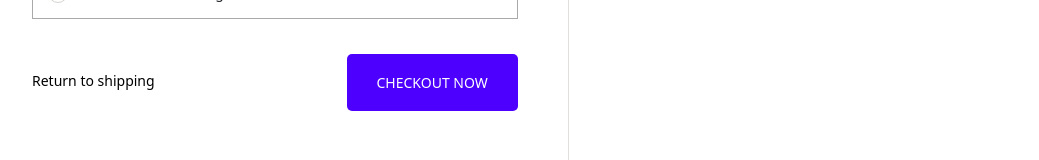
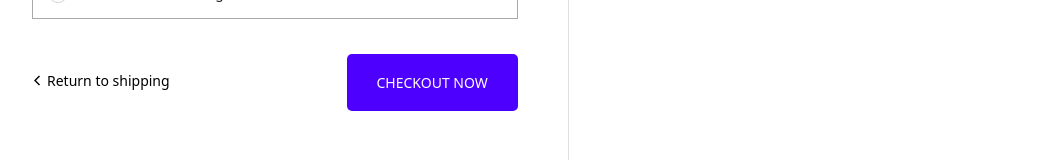
Before and after one commit to richardzanabria/reactTest, a React (Create React App) app: page /checkout in a window 1280 px wide. Shown: the part 890-1050 px from the top of the page, without its empty margins (120-1159 px from the left). Built offline with nearby package versions, Linux system fonts and the light colour scheme.

Commit message:
fix return button

```diff
--- a/src/components/Checkout/index.js
+++ b/src/components/Checkout/index.js
@@ -174,12 +174,11 @@ const Checkout = () => {
     </div>
     <div className="btn-row w-100 d-flex justify-content-between">
       <div className="back-link">
-        <Link to="/">
+        <Link to="/" className="flex">
+          <svg focusable="false" aria-hidden="true" className="icon-svg icon-svg--color-accent icon-svg--size-10 previous-link__icon" role="img" xmlns="http://www.w3.org/2000/svg" viewBox="0 0 10 10">
+            <path d="M8 1L7 0 3 4 2 5l1 1 4 4 1-1-4-4"></path>
+          </svg>
           <span>Return to shipping</span>
-          {/* <svg focusable="false" aria-hidden="true" className="icon-svg icon-svg--color-accent icon-svg--size-10 previous-link__icon" role="img" xmlns="http://www.w3.org/2000/svg" viewBox="0 0 10 10">
-            <path d="M8 1L7 0 3 4 2 5l1 1 4 4 1-1-4-4"></path>
-          </svg> */}
-
         </Link>
       </div>
       <button className="checkout-btn">Checkout now</button>
```
